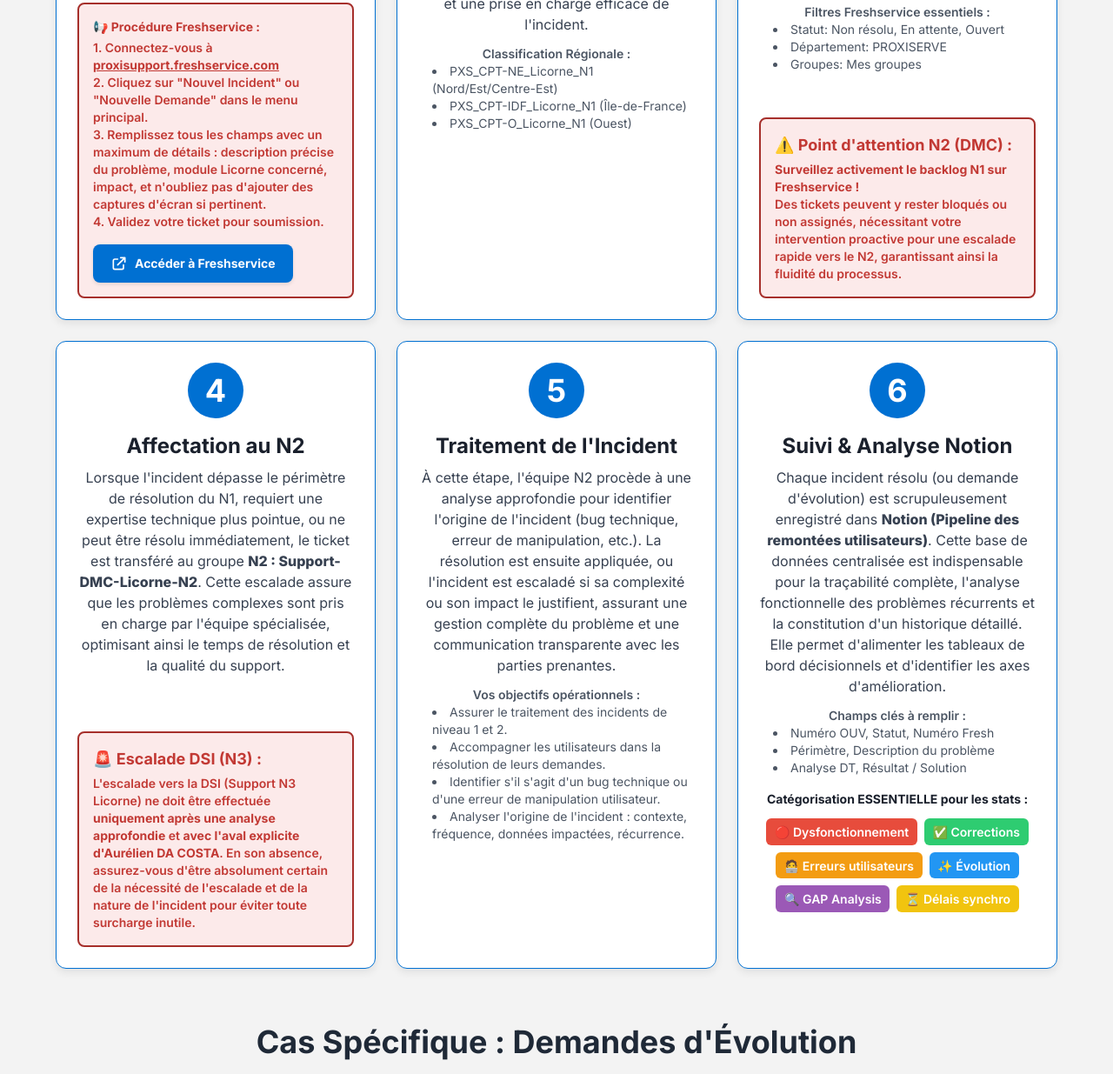
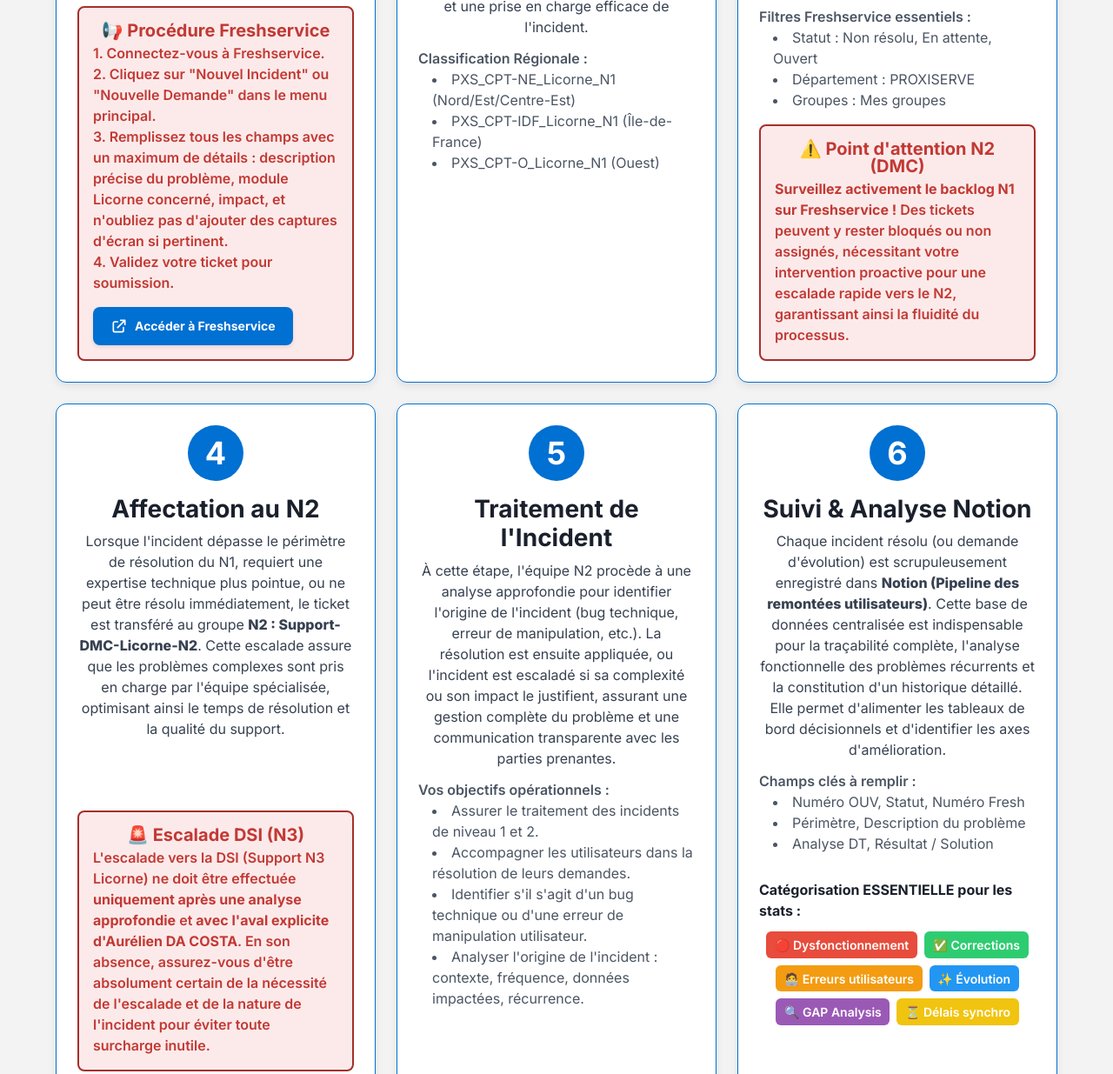
Before and after one commit to cosmofilou/infographie_ticket_licorne, a plain HTML site: page index.html in a window 1280 px wide. Shown: the part 831-2066 px from the top of the page at 87% size. Drawn offline with nearby package versions, Linux system fonts and the light colour scheme.

Commit message:
Update index.html

```diff
--- a/index.html
+++ b/index.html
@@ -85,8 +85,18 @@
             border-radius: 0.5rem;
             margin-top: 1rem;
             width: 100%;
-            text-align: left;
+            text-align: left; /* Default to left for content */
             font-weight: 600;
+        }
+        .alert-box .alert-title {
+            font-size: 1.25rem; /* text-lg */
+            font-weight: 700; /* font-bold */
+            margin-bottom: 0.25rem;
+            text-align: center; /* Centered title */
+        }
+        .alert-box .alert-text {
+            font-size: 1rem; /* text-md */
+            line-height: 1.5; /* leading-relaxed */
         }
         .footer-section {
             background-color: var(--sf-gray-medium);
@@ -267,6 +277,12 @@
             justify-items: center;
         }
 
+        /* Adjusted title font size for h2 within step-card */
+        .step-card h2 {
+            font-size: 1.75rem; /* Default text-2xl is 1.5rem, this makes it slightly larger */
+            line-height: 1.2; /* Adjust line height for better spacing */
+        }
+
         @media (min-width: 1024px) { /* Desktop layout for 3x2 grid */
             .incident-flow-grid {
                 grid-template-columns: repeat(3, 1fr);
@@ -290,6 +306,20 @@
                 grid-auto-rows: 1fr;
                 gap: 1.5rem;
             }
+        }
+        /* Style for Freshservice logo */
+        .freshservice-logo {
+            height: 2.5rem; /* Increased height */
+            width: auto;
+            margin-left: 0.5rem;
+            vertical-align: middle;
+        }
+        /* Style for Notion logo */
+        .notion-logo {
+            height: 2.5rem; /* Increased height */
+            width: auto;
+            margin-left: 0.5rem;
+            vertical-align: middle;
         }
     </style>
 </head>
@@ -334,9 +364,9 @@
                     </p>
                 </div>
                 <div class="alert-box text-sm font-semibold">
-                    <p class="font-bold mb-1">📢 Procédure Freshservice :</p>
-                    <p class="text-sm">
-                        1. Connectez-vous à <a href="https://proxisupport.freshservice.com" target="_blank" class="underline font-bold">proxisupport.freshservice.com</a><br>
+                    <p class="alert-title">📢 Procédure Freshservice</p>
+                    <p class="alert-text">
+                        1. Connectez-vous à Freshservice.<br>
                         2. Cliquez sur "Nouvel Incident" ou "Nouvelle Demande" dans le menu principal.<br>
                         3. Remplissez tous les champs avec un maximum de détails : description précise du problème, module Licorne concerné, impact, et n'oubliez pas d'ajouter des captures d'écran si pertinent.<br>
                         4. Validez votre ticket pour soumission.
@@ -352,12 +382,16 @@
             <div class="step-card rounded-xl w-full">
                 <div class="flex flex-col items-center">
                     <div class="step-icon-bg">2</div>
-                    <h2 class="text-2xl font-bold mb-2">Enregistrement Freshservice</h2>
+                    <h2 class="text-2xl font-bold mb-2">
+                        Enregistrement Freshservice
+                        <!-- Freshservice Logo: Insérez votre balise <img> ici -->
+                        <!-- Exemple: <img src="URL_DE_VOTRE_LOGO_FRESHSERVICE" alt="Freshservice Logo" class="freshservice-logo" /> -->
+                    </h2>
                     <p class="text-md text-gray-700 dark:text-gray-300">
                         Une fois soumis, le ticket est automatiquement créé et classé en <strong class="font-extrabold">Niveau 1 (N1)</strong> dans Freshservice. Cette catégorisation initiale s'effectue selon la région de l'utilisateur, permettant un aiguillage rapide et optimisé vers l'équipe N1 appropriée pour une première analyse et une prise en charge efficace de l'incident.
                     </p>
-                    <p class="text-sm text-gray-600 dark:text-gray-400 mt-3 font-semibold">Classification Régionale :</p>
-                    <ul class="text-sm text-gray-600 dark:text-gray-400 list-disc list-inside text-left w-full pl-4">
+                    <p class="text-md text-gray-600 dark:text-gray-400 mt-3 font-semibold text-left w-full">Classification Régionale :</p>
+                    <ul class="text-md text-gray-600 dark:text-gray-400 list-disc list-inside text-left w-full pl-4">
                         <li>PXS_CPT-NE_Licorne_N1 (Nord/Est/Centre-Est)</li>
                         <li>PXS_CPT-IDF_Licorne_N1 (Île-de-France)</li>
                         <li>PXS_CPT-O_Licorne_N1 (Ouest)</li>
@@ -374,17 +408,18 @@
                     <p class="text-md text-gray-700 dark:text-gray-300">
                         Un membre de l'équipe N1 s'assigne le ticket pour en prendre la responsabilité. Votre rôle est crucial ici : surveiller attentivement l'évolution de ces tickets et s'assurer qu'aucun ne reste bloqué sans traitement, garantissant ainsi la fluidité du processus et la satisfaction utilisateur.
                     </p>
-                    <p class="text-sm text-gray-600 dark:text-gray-400 mt-3 font-semibold">Filtres Freshservice essentiels :</p>
-                    <ul class="text-sm text-gray-600 dark:text-gray-400 list-disc list-inside text-left w-full pl-4">
-                        <li>Statut: Non résolu, En attente, Ouvert</li>
-                        <li>Département: PROXISERVE</li>
-                        <li>Groupes: Mes groupes</li>
+                    <p class="text-md text-gray-600 dark:text-gray-400 mt-3 font-semibold text-left w-full">Filtres Freshservice essentiels :</p>
+                    <ul class="text-md text-gray-600 dark:text-gray-400 list-disc list-inside text-left w-full pl-4">
+                        <li>Statut : Non résolu, En attente, Ouvert</li>
+                        <li>Département : PROXISERVE</li>
+                        <li>Groupes : Mes groupes</li>
                     </ul>
                 </div>
                 <div class="alert-box text-sm font-semibold">
-                    <p class="font-bold text-lg mb-1">⚠️ Point d'attention N2 (DMC) :</p>
-                    <p class="font-bold">Surveillez activement le backlog N1 sur Freshservice !</p>
-                    <p class="text-sm">Des tickets peuvent y rester bloqués ou non assignés, nécessitant votre intervention proactive pour une escalade rapide vers le N2, garantissant ainsi la fluidité du processus.</p>
+                    <p class="alert-title">⚠️ Point d'attention N2 (DMC)</p>
+                    <p class="alert-text">
+                        <strong class="font-bold">Surveillez activement le backlog N1 sur Freshservice !</strong> Des tickets peuvent y rester bloqués ou non assignés, nécessitant votre intervention proactive pour une escalade rapide vers le N2, garantissant ainsi la fluidité du processus.
+                    </p>
                 </div>
             </div>
 
@@ -398,8 +433,8 @@
                     </p>
                 </div>
                 <div class="alert-box text-sm font-semibold">
-                    <p class="font-bold text-lg mb-1">🚨 Escalade DSI (N3) :</p>
-                    <p class="text-sm">
+                    <p class="alert-title">🚨 Escalade DSI (N3)</p>
+                    <p class="alert-text">
                         L'escalade vers la DSI (Support N3 Licorne) ne doit être effectuée <strong class="font-bold">uniquement après une analyse approfondie</strong> et <strong class="font-bold">avec l'aval explicite d'Aurélien DA COSTA</strong>. En son absence, assurez-vous d'être absolument certain de la nécessité de l'escalade et de la nature de l'incident pour éviter toute surcharge inutile.
                     </p>
                 </div>
@@ -413,8 +448,8 @@
                     <p class="text-md text-gray-700 dark:text-gray-300">
                         À cette étape, l'équipe N2 procède à une analyse approfondie pour identifier l'origine de l'incident (bug technique, erreur de manipulation, etc.). La résolution est ensuite appliquée, ou l'incident est escaladé si sa complexité ou son impact le justifient, assurant une gestion complète du problème et une communication transparente avec les parties prenantes.
                     </p>
-                    <p class="text-sm text-gray-600 dark:text-gray-400 mt-3 font-semibold">Vos objectifs opérationnels :</p>
-                    <ul class="text-sm text-gray-600 dark:text-gray-400 list-disc list-inside text-left w-full pl-4">
+                    <p class="text-md text-gray-600 dark:text-gray-400 mt-3 font-semibold text-left w-full">Vos objectifs opérationnels :</p>
+                    <ul class="text-md text-gray-600 dark:text-gray-400 list-disc list-inside text-left w-full pl-4">
                         <li>Assurer le traitement des incidents de niveau 1 et 2.</li>
                         <li>Accompagner les utilisateurs dans la résolution de leurs demandes.</li>
                         <li>Identifier s'il s'agit d'un bug technique ou d'une erreur de manipulation utilisateur.</li>
@@ -427,19 +462,23 @@
             <div class="step-card rounded-xl w-full">
                 <div class="flex flex-col items-center">
                     <div class="step-icon-bg">6</div>
-                    <h2 class="text-2xl font-bold mb-2">Suivi & Analyse Notion</h2>
+                    <h2 class="text-2xl font-bold mb-2">
+                        Suivi & Analyse Notion
+                        <!-- Notion Logo: Insérez votre balise <img> ici -->
+                        <!-- Exemple: <img src="URL_DE_VOTRE_LOGO_NOTION" alt="Notion Logo" class="notion-logo" /> -->
+                    </h2>
                     <p class="text-md text-gray-700 dark:text-gray-300">
                         Chaque incident résolu (ou demande d'évolution) est scrupuleusement enregistré dans <strong class="font-extrabold">Notion (Pipeline des remontées utilisateurs)</strong>. Cette base de données centralisée est indispensable pour la traçabilité complète, l'analyse fonctionnelle des problèmes récurrents et la constitution d'un historique détaillé. Elle permet d'alimenter les tableaux de bord décisionnels et d'identifier les axes d'amélioration.
                     </p>
-                    <p class="text-sm text-gray-600 dark:text-gray-400 mt-3 font-semibold">Champs clés à remplir :</p>
-                    <ul class="text-sm text-gray-600 dark:text-gray-400 list-disc list-inside text-left w-full pl-4">
+                    <p class="text-md text-gray-600 dark:text-gray-400 mt-3 font-semibold text-left w-full">Champs clés à remplir :</p>
+                    <ul class="text-md text-gray-600 dark:text-gray-400 list-disc list-inside text-left w-full pl-4">
                         <li>Numéro OUV, Statut, Numéro Fresh</li>
                         <li>Périmètre, Description du problème</li>
                         <li>Analyse DT, Résultat / Solution</li>
                     </ul>
                 </div>
                 <div class="mt-4 w-full">
-                    <p class="text-sm notion-text-blue font-bold mb-2">Catégorisation ESSENTIELLE pour les stats :</p>
+                    <p class="text-md notion-text-blue font-bold mb-2 text-left">Catégorisation ESSENTIELLE pour les stats :</p>
                     <div class="flex flex-wrap justify-center">
                         <span class="notion-category-tile red">🔴 Dysfonctionnement</span>
                         <span class="notion-category-tile green">✅ Corrections</span>
@@ -475,8 +514,8 @@
                     <p class="text-md text-gray-700 dark:text-gray-300">
                         Toute demande d'évolution fonctionnelle ou technique doit être initiée par un email détaillé. C'est le canal officiel pour soumettre des propositions d'amélioration et de nouvelles fonctionnalités, garantissant une bonne compréhension du besoin et une traçabilité dès l'origine du projet.
                     </p>
-                    <p class="text-sm text-gray-600 dark:text-gray-400 mt-3 font-semibold">Destinataires :</p>
-                    <ul class="text-sm text-gray-600 dark:text-gray-400 list-disc list-inside text-left w-full pl-4">
+                    <p class="text-md text-gray-600 dark:text-gray-400 mt-3 font-semibold text-left w-full">Destinataires :</p>
+                    <ul class="text-md text-gray-600 dark:text-gray-400 list-disc list-inside text-left w-full pl-4">
                         <li><strong class="font-extrabold">Aurélien DA COSTA (Chef de Projet)</strong></li>
                         <li><strong class="font-extrabold">Copie à l'Assistant IT</strong> (pour traçabilité et suivi initial)</li>
                     </ul>
@@ -488,10 +527,12 @@
                 <div class="flex flex-col items-center">
                     <div class="evolution-icon-bg">📊</div>
                     <h3 class="text-2xl font-bold mb-2">Enregistrement dans Notion</h3>
+                    <!-- Emplacement pour le logo Notion -->
+                    <img src="https://placehold.co/100x24/cccccc/333333?text=Notion+Logo" alt="Notion Logo" class="notion-logo" onerror="this.onerror=null;this.src='https://placehold.co/100x24/cccccc/333333?text=Notion+Logo';" />
                     <p class="text-md text-gray-700 dark:text-gray-300">
                         Ces demandes, une fois reçues, doivent être obligatoirement inscrites dans le <strong class="font-extrabold">Pipeline des remontées sur Notion</strong>. Cette étape est cruciale pour centraliser toutes les demandes d'évolution, assurer leur suivi, les préparer pour l'analyse et la décision, et maintenir une vision globale des projets en cours.
                     </p>
-                    <p class="text-sm notion-text-blue font-bold mt-4">Catégorisation ESSENTIELLE :</p>
+                    <p class="text-md notion-text-blue font-bold mt-4 text-left w-full">Catégorisation ESSENTIELLE :</p>
                     <div class="flex flex-wrap justify-center">
                         <span class="notion-category-tile red">🔴 Dysfonctionnement</span>
                         <span class="notion-category-tile green">✅ Corrections</span>
@@ -524,22 +565,22 @@
             <div class="container-card p-6 rounded-xl flex flex-col items-center text-center">
                 <div class="text-5xl mb-3">🎯</div>
                 <h3 class="text-xl font-semibold mb-2">Ciblage Précis</h3>
-                <p class="text-sm text-gray-700 dark:text-gray-300">Identifier les besoins en accompagnement et formation complémentaire.</p>
+                <p class="text-md text-gray-700 dark:text-gray-300">Identifier les besoins en accompagnement et formation complémentaire.</p>
             </div>
             <div class="container-card p-6 rounded-xl flex flex-col items-center text-center">
                 <div class="text-5xl mb-3">💡</div>
                 <h3 class="text-xl font-semibold mb-2">Compréhension des Blocages</h3>
-                <p class="text-sm text-gray-700 dark:text-gray-300">Mieux comprendre les difficultés utilisateurs (bugs vs. erreurs de manipulation).</p>
+                <p class="text-md text-gray-700 dark:text-gray-300">Mieux comprendre les difficultés utilisateurs (bugs vs. erreurs de manipulation).</p>
             </div>
             <div class="container-card p-6 rounded-xl flex flex-col items-center text-center">
                 <div class="text-5xl mb-3">⚡</div>
                 <h3 class="text-xl font-semibold mb-2">Détection Rapide</h3>
-                <p class="text-sm text-gray-700 dark:text-gray-300">Repérer vite les modules Licorne instables ou mal compris.</p>
+                <p class="text-md text-gray-700 dark:text-gray-300">Repérer vite les modules Licorne instables ou mal compris.</p>
             </div>
             <div class="container-card p-6 rounded-xl flex flex-col items-center text-center">
                 <div class="text-5xl mb-3">📈</div>
                 <h3 class="text-xl font-semibold mb-2">Améliorations Proposées</h3>
-                <p class="text-sm text-gray-700 dark:text-gray-300">Argumenter les évolutions ou corrections auprès de la DSI.</p>
+                <p class="text-md text-gray-700 dark:text-gray-300">Argumenter les évolutions ou corrections auprès de la DSI.</p>
             </div>
         </div>
     </section>
```
